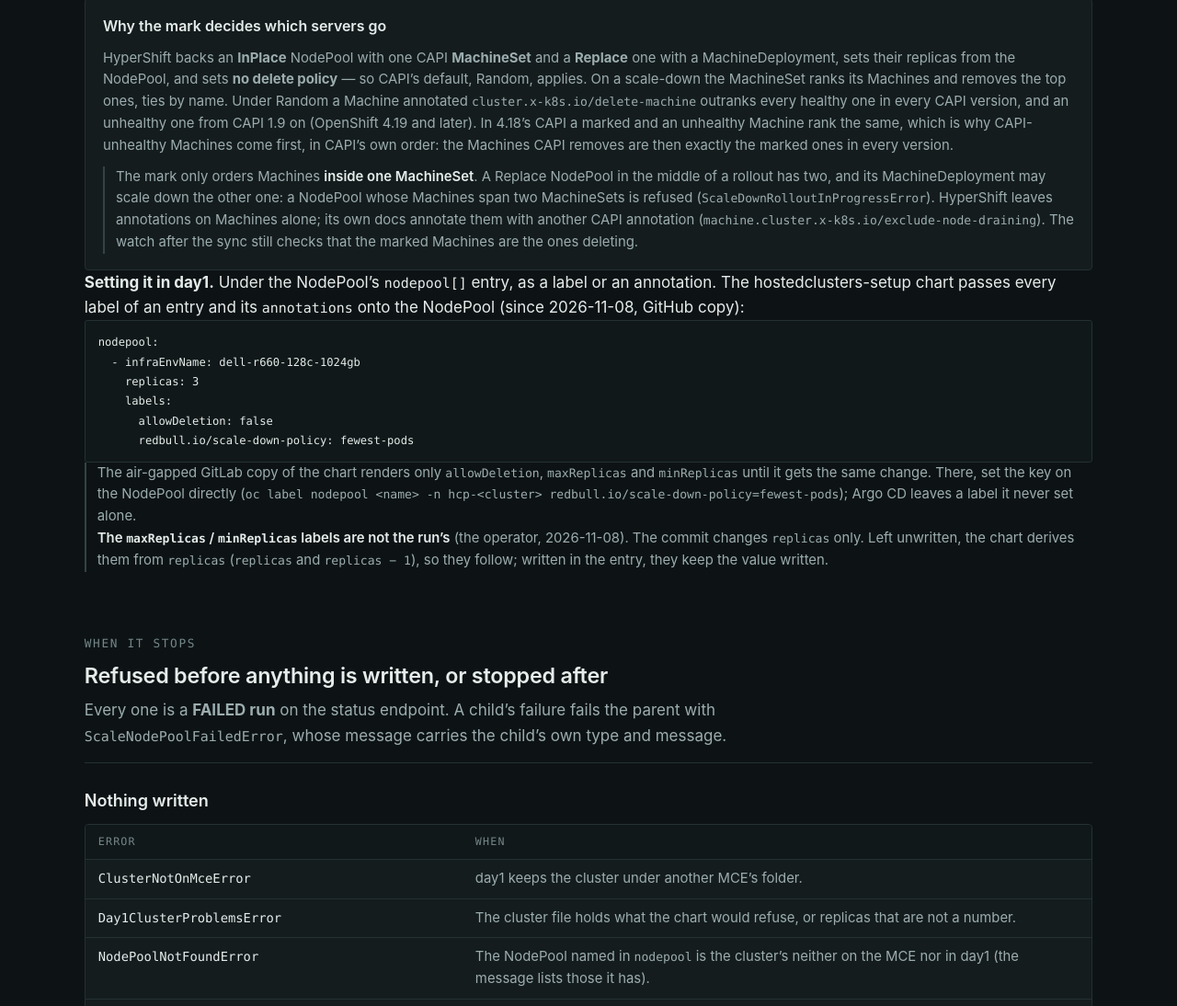
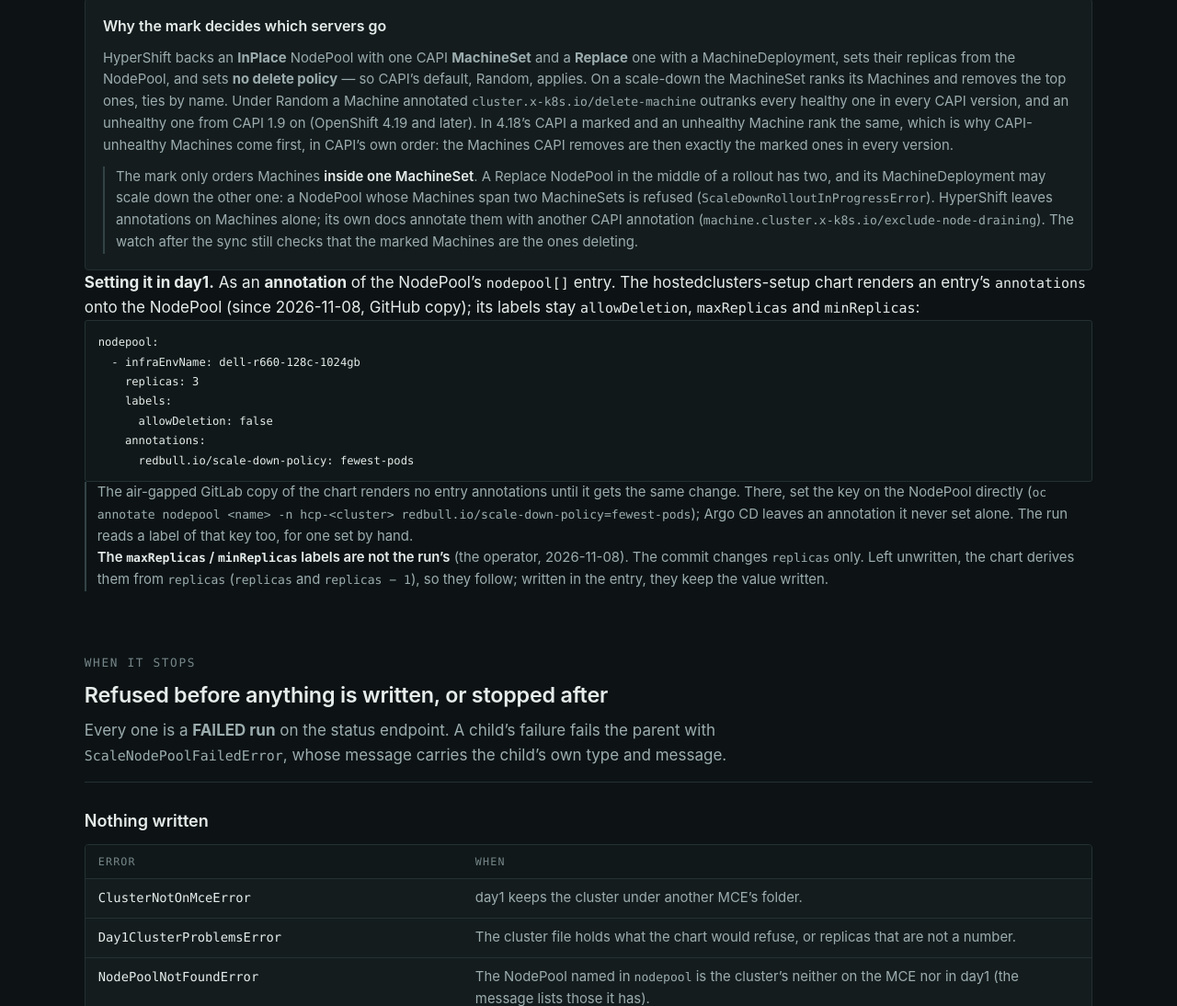
Before and after one commit to team-redbull/workflows, a plain HTML site: page docs/site/server-lifecycle/update-nodepool.html in a window 1280 px wide. Shown: the part 4935-6029 px from the top of the page at 92% size. Drawn offline with Linux system fonts and the light colour scheme.

Commit message:
docs(update-nodepool): the scale-down policy is written in day1 as an annotation
The hostedclusters-setup chart renders an entry's annotations onto the NodePool
and keeps its labels to allowDeletion/maxReplicas/minReplicas (the operator,
2026-11-08). The run still reads a label of the key, for one set by hand.

```diff
--- a/docs/site/server-lifecycle/update-nodepool.html
+++ b/docs/site/server-lifecycle/update-nodepool.html
@@ -331,19 +331,21 @@
       (<code>machine.cluster.x-k8s.io/exclude-node-draining</code>). The watch after the sync still checks
       that the marked Machines are the ones deleting.</p>
     </div>
-    <p><b>Setting it in day1.</b> Under the NodePool&rsquo;s <code>nodepool[]</code> entry, as a label or an
-    annotation. The hostedclusters-setup chart passes every label of an entry and its
-    <code>annotations</code> onto the NodePool (since 2026-11-08, GitHub copy):</p>
+    <p><b>Setting it in day1.</b> As an <b>annotation</b> of the NodePool&rsquo;s <code>nodepool[]</code> entry.
+    The hostedclusters-setup chart renders an entry&rsquo;s <code>annotations</code> onto the NodePool (since
+    2026-11-08, GitHub copy); its labels stay <code>allowDeletion</code>, <code>maxReplicas</code> and
+    <code>minReplicas</code>:</p>
     <pre><code>nodepool:
   - infraEnvName: dell-r660-128c-1024gb
     replicas: 3
     labels:
       allowDeletion: false
+    annotations:
       redbull.io/scale-down-policy: fewest-pods</code></pre>
-    <p class="note">The air-gapped GitLab copy of the chart renders only <code>allowDeletion</code>,
-    <code>maxReplicas</code> and <code>minReplicas</code> until it gets the same change. There, set the key on the
-    NodePool directly (<code>oc label nodepool &lt;name&gt; -n hcp-&lt;cluster&gt;
-    redbull.io/scale-down-policy=fewest-pods</code>); Argo CD leaves a label it never set alone.</p>
+    <p class="note">The air-gapped GitLab copy of the chart renders no entry annotations until it gets the
+    same change. There, set the key on the NodePool directly (<code>oc annotate nodepool &lt;name&gt; -n
+    hcp-&lt;cluster&gt; redbull.io/scale-down-policy=fewest-pods</code>); Argo CD leaves an annotation it never
+    set alone. The run reads a label of that key too, for one set by hand.</p>
     <p class="note"><b>The <code>maxReplicas</code> / <code>minReplicas</code> labels are not the run&rsquo;s</b>
     (the operator, 2026-11-08). The commit changes <code>replicas</code> only. Left unwritten, the chart derives
     them from <code>replicas</code> (<code>replicas</code> and <code>replicas &minus; 1</code>), so they follow;
```
Also changed, not shown: 2 other files.
